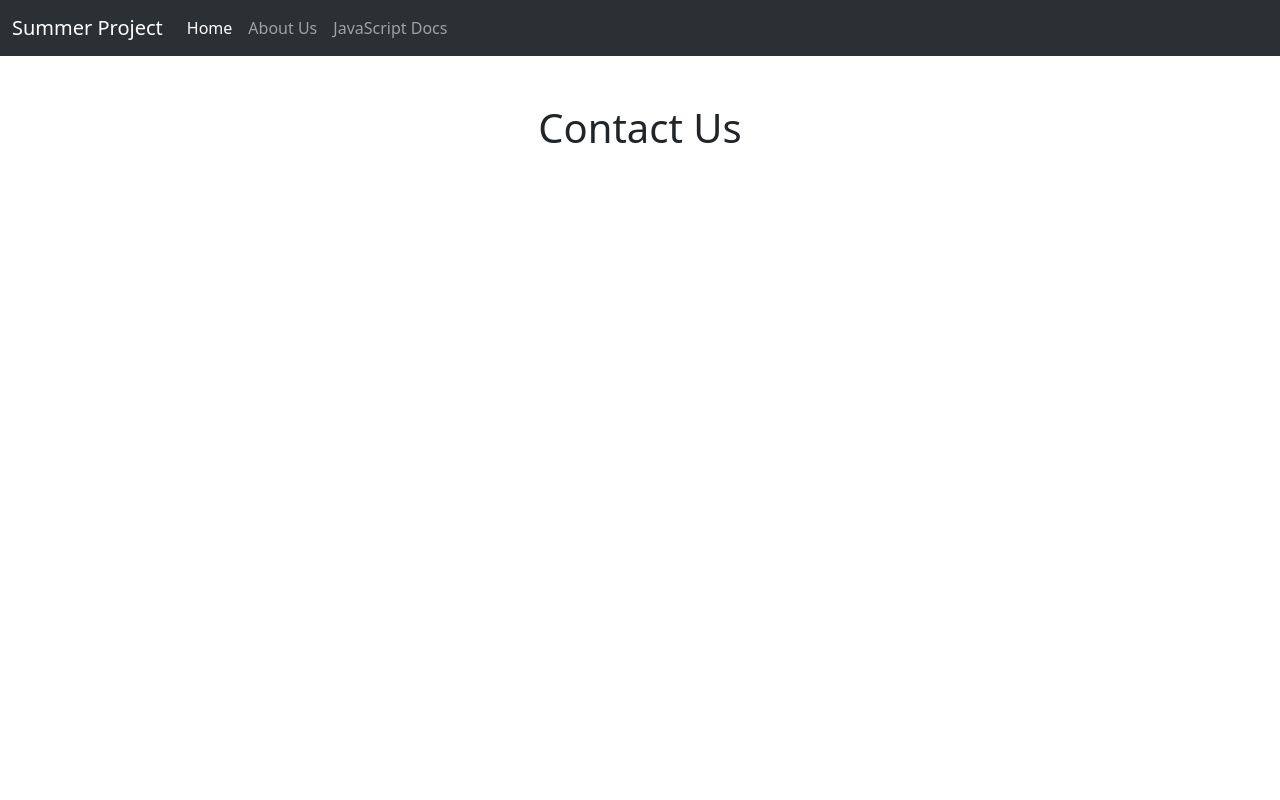
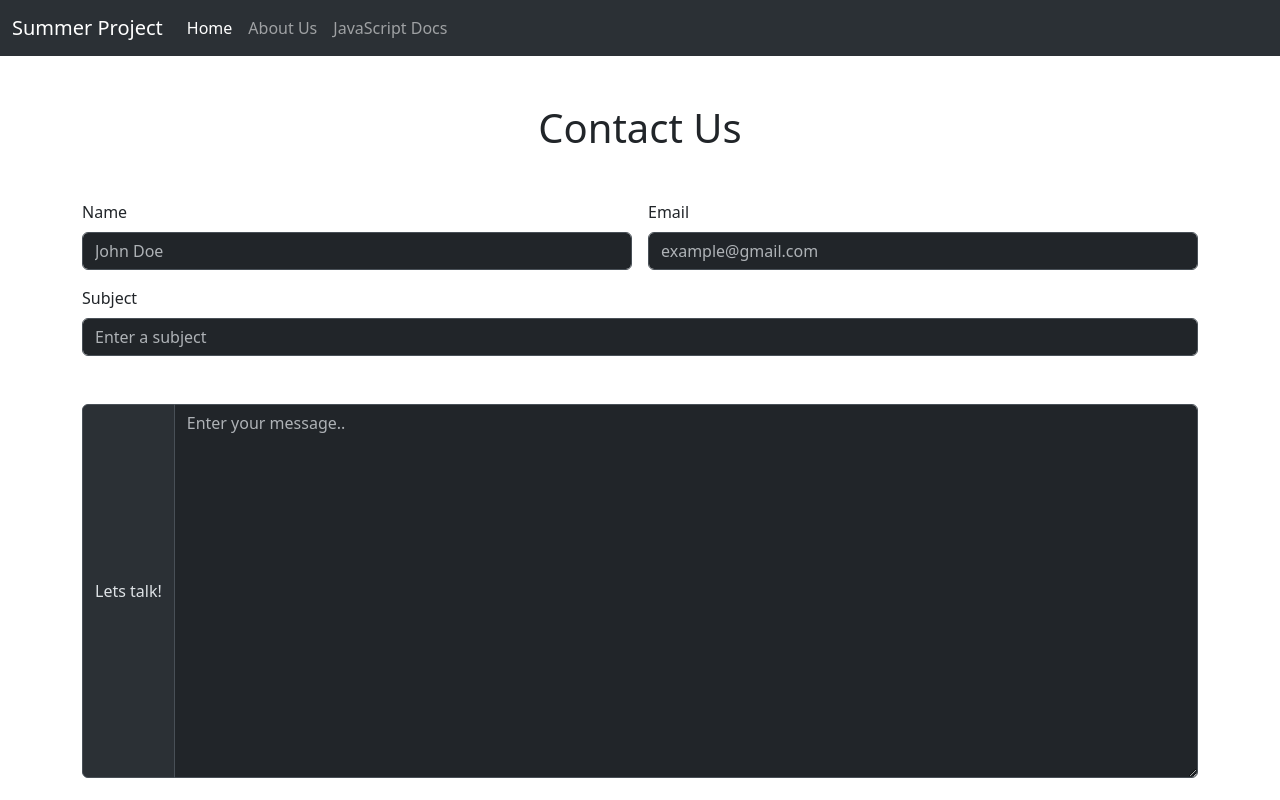
Before and after one commit to msaez85/RollingCode-summer-proyect, a plain HTML site: page pages/form.html in a window 1280 px wide. Drawn offline with nearby package versions, Linux system fonts and the light colour scheme.

Commit message:
adding forms

```diff
--- a/pages/form.html
+++ b/pages/form.html
@@ -36,13 +36,29 @@
                 </div>
             </div>
         </nav>
-        <div class="grid text-center m-5">
-            <h1>Contact Us</h1>
-        </div>
+        <h1 class="text-center m-5">Contact Us</h1>
     </header>
     <main>
         <div class="container">
-
+            <form action="POST" class="row g-3" data-bs-theme="dark">
+                <div class="col-6">
+                    <label for="name" class="form-label">Name</label>
+                    <input type="text" class="form-control" id="name" placeholder="John Doe">
+                </div>
+                <div class="col-6">
+                    <label for="email" class="form-label">Email</label>
+                    <input type="email" class="form-control" id="email" placeholder="example@gmail.com">
+                </div>
+                <div class="col-12">
+                    <label for="subject" class="form-label">Subject</label>
+                    <input type="text" class="form-control" id="subject" placeholder="Enter a subject">
+                </div>
+                <div class="input-group mt-5">
+                    <span class="input-group-text">Lets talk!</span>
+                    <textarea class="form-control" aria-label="With textarea" placeholder="Enter your message.." id="message" name="message"
+                        rows="15"></textarea>
+                </div>
+            </form>
         </div>
     </main>
 </body>
```
